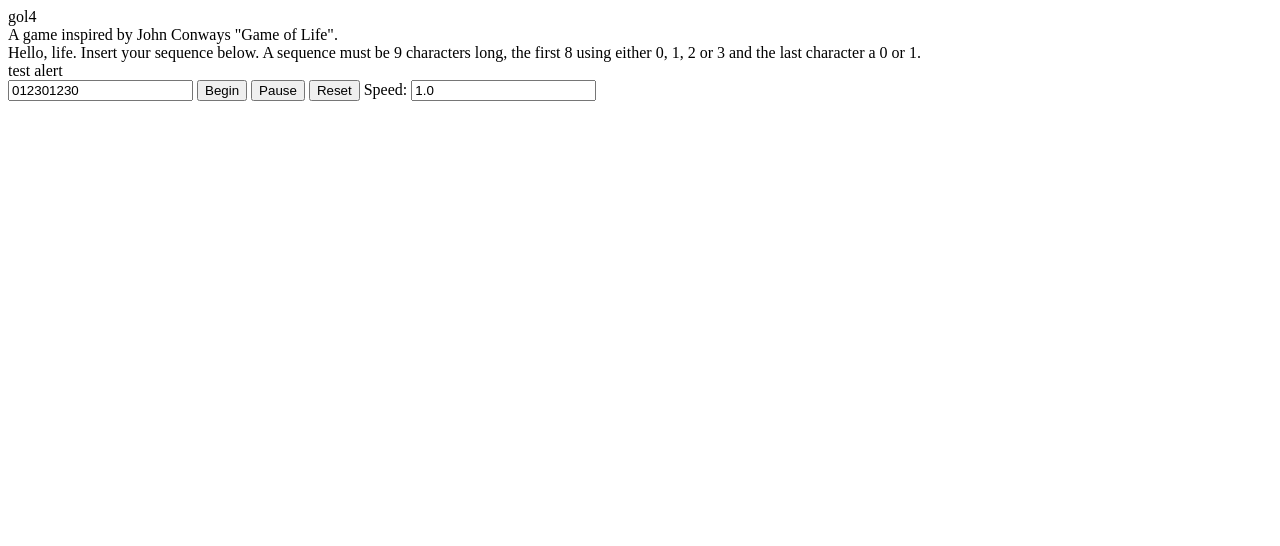
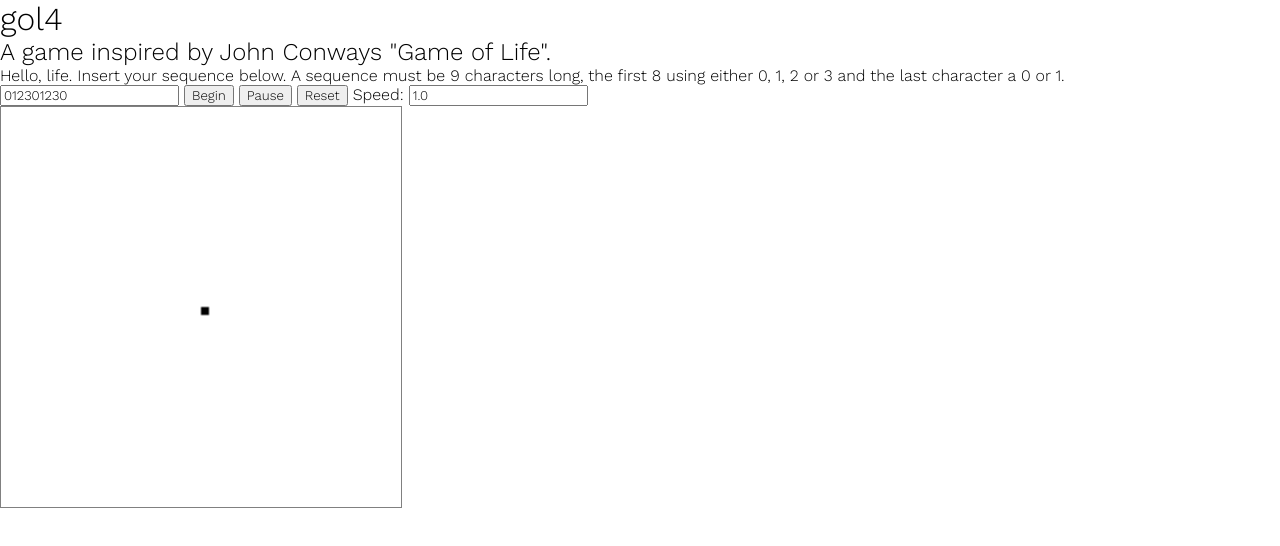
Before and after one commit to jessehorne/gol4, a plain HTML site: page index.html in a window 1280 px wide. Drawn offline with nearby package versions, Linux system fonts and the light colour scheme; the site is published under a folder, as on GitHub Pages, so addresses that start at the root find nothing.

Commit message:
trying to fix issues with paths for GPs

```diff
--- a/index.html
+++ b/index.html
@@ -6,7 +6,7 @@
 
     <link href="https://fonts.googleapis.com/css2?family=Work+Sans:wght@300&display=swap" rel="stylesheet">
 
-    <link rel="stylesheet" href="/style.css">
+    <link rel="stylesheet" href="./style.css">
   </head>
   <body>
     <div id="title">gol4</div>
@@ -41,6 +41,6 @@
     </div>
 
     <script src="https://code.jquery.com/jquery-3.5.1.min.js" integrity="sha256-9/aliU8dGd2tb6OSsuzixeV4y/faTqgFtohetphbbj0=" crossorigin="anonymous"></script>
-    <script src="/gol4.js" type="text/javascript"></script>
+    <script src="./gol4.js" type="text/javascript"></script>
   </body>
 </html>
```
